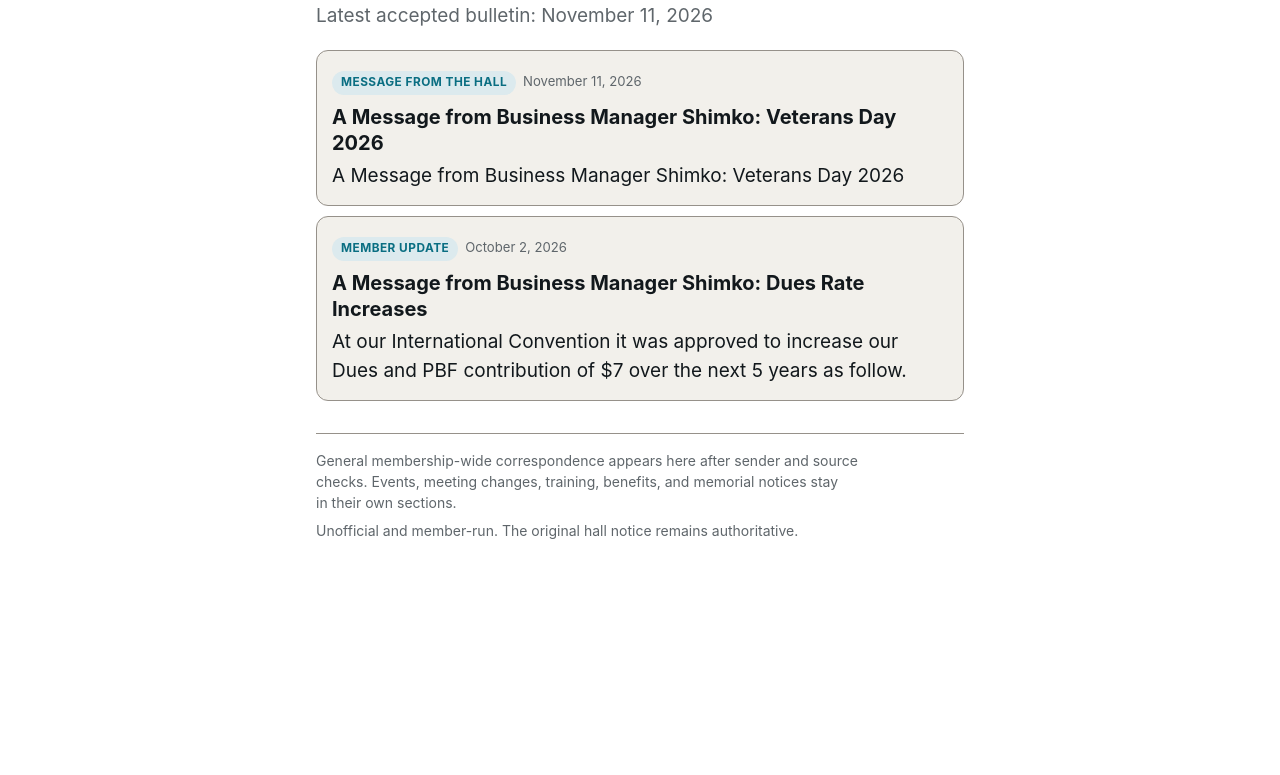
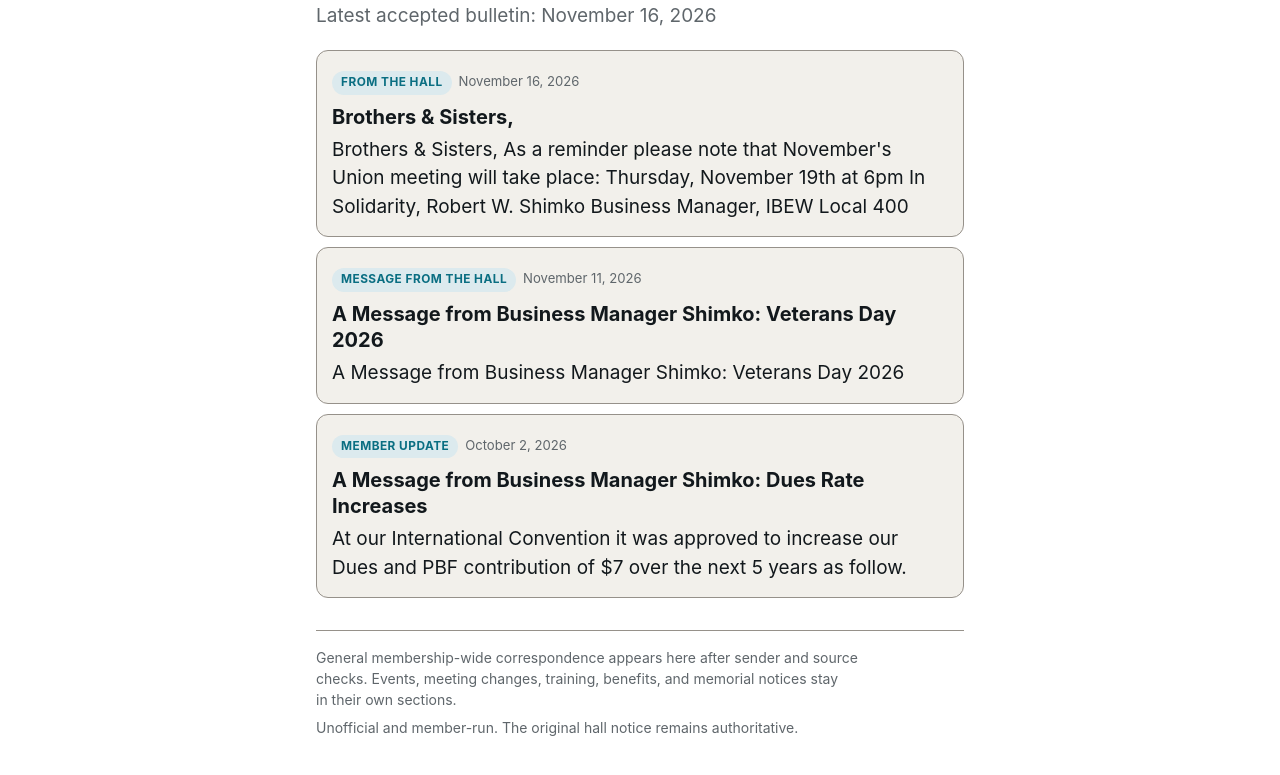
Before and after one commit to jmcnutty24/ibew-jobs-alerts, a plain HTML site: page news.html in a window 1280 px wide. Shown: the part 165-940 px from the top of the page. Before the commit the page ends 800 px from the top, so only its background shows below. Drawn offline with Linux system fonts and the light colour scheme.

Commit message:
Publish member site 845ac57f
Manifest sha256: 845ac57f8cf549f97cd25babb2639b618910a4a31581f3cc34a031764c92b667

```diff
--- a/news.html
+++ b/news.html
@@ -212,9 +212,9 @@ p{margin:0;white-space:pre-line}
 <main id="main">
 <header>
 <h1>News from the hall</h1>
-<p class="sub">Latest accepted bulletin: November 11, 2026</p>
+<p class="sub">Latest accepted bulletin: November 16, 2026</p>
 </header>
-<ul class="news"><li data-news-key="news-ba579b0290e23dfdcb64ffdb-1"><span class="kind">Message from the hall</span><span class="date">November 11, 2026</span><h2>A Message from Business Manager Shimko: Veterans Day 2026</h2><p>A Message from Business Manager Shimko: Veterans Day 2026</p></li><li data-news-key="news-477138447da36dc7374879a7-1"><span class="kind">Member update</span><span class="date">October 2, 2026</span><h2>A Message from Business Manager Shimko: Dues Rate Increases</h2><p>At our International Convention it was approved to increase our Dues and PBF contribution of $7 over the next 5 years as follow.</p></li></ul>
+<ul class="news"><li data-news-key="news-4a46a19678ba8c5e44438ab9-1"><span class="kind">From the hall</span><span class="date">November 16, 2026</span><h2>Brothers &amp; Sisters,</h2><p>Brothers &amp; Sisters, As a reminder please note that November&#x27;s Union meeting will take place: Thursday, November 19th at 6pm In Solidarity, Robert W. Shimko Business Manager, IBEW Local 400</p></li><li data-news-key="news-ba579b0290e23dfdcb64ffdb-1"><span class="kind">Message from the hall</span><span class="date">November 11, 2026</span><h2>A Message from Business Manager Shimko: Veterans Day 2026</h2><p>A Message from Business Manager Shimko: Veterans Day 2026</p></li><li data-news-key="news-477138447da36dc7374879a7-1"><span class="kind">Member update</span><span class="date">October 2, 2026</span><h2>A Message from Business Manager Shimko: Dues Rate Increases</h2><p>At our International Convention it was approved to increase our Dues and PBF contribution of $7 over the next 5 years as follow.</p></li></ul>
 <footer>
 <p>General membership-wide correspondence appears here after sender and source
 checks. Events, meeting changes, training, benefits, and memorial notices stay
```
